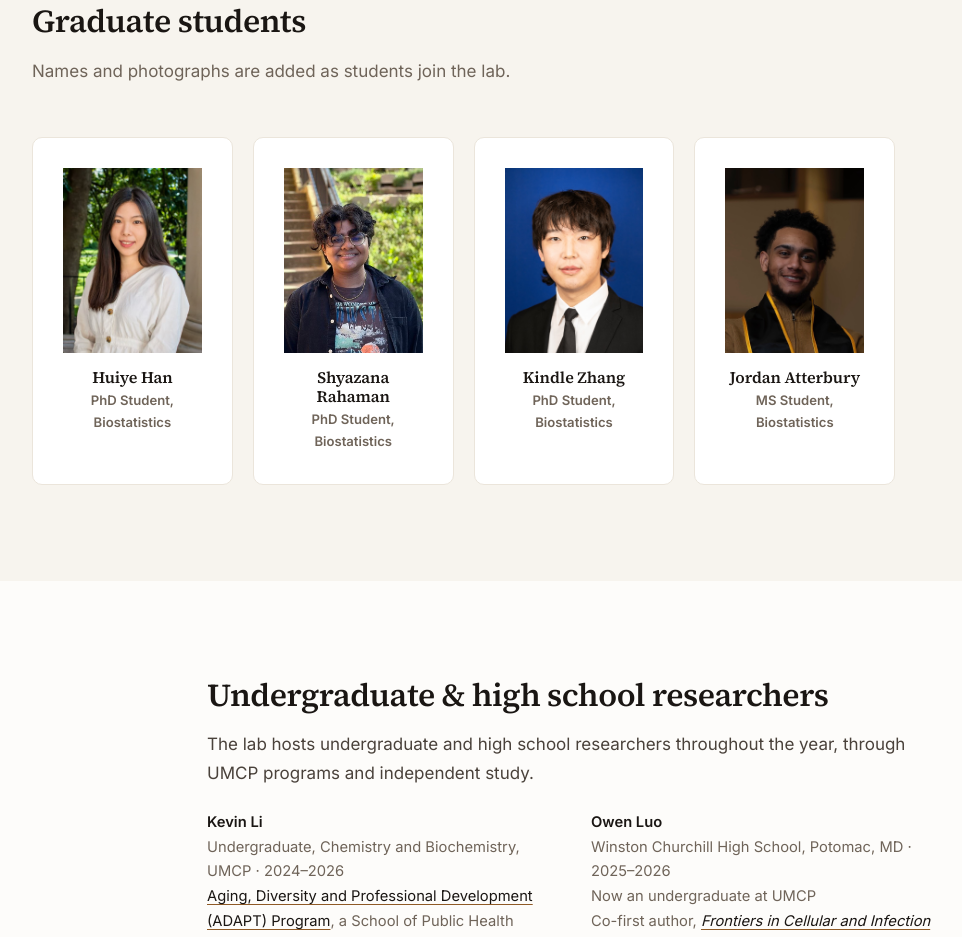
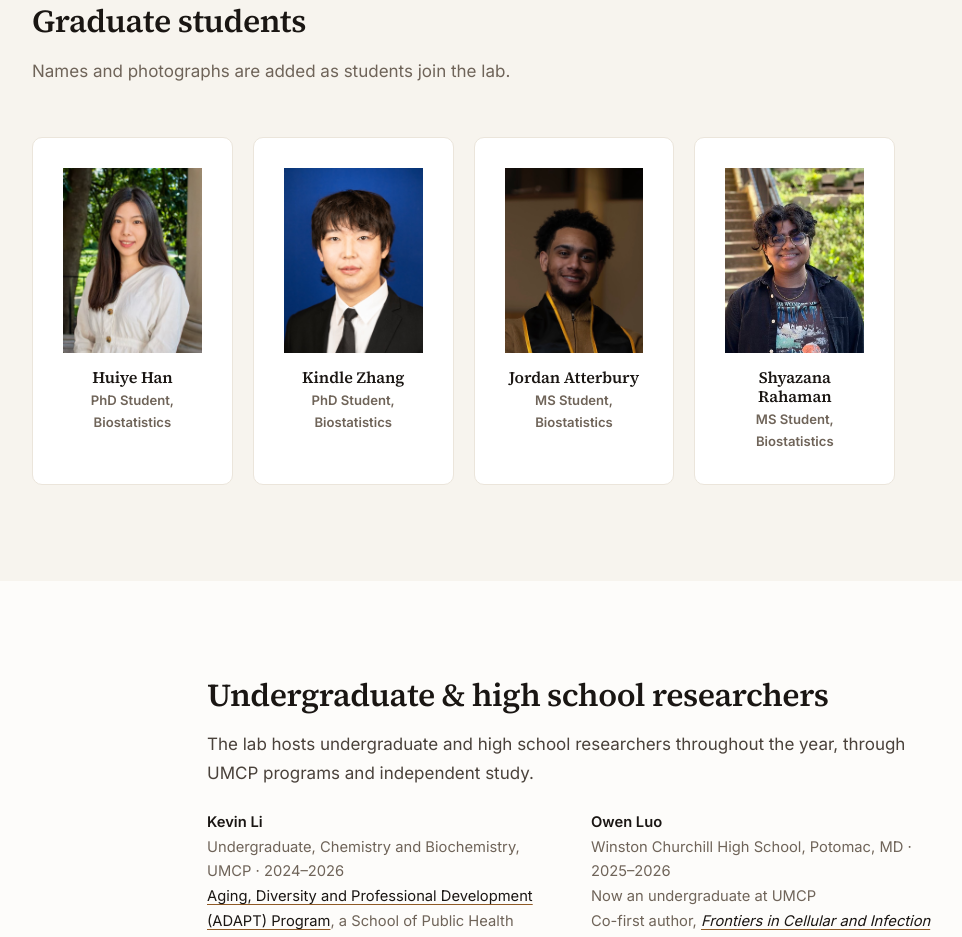
Before and after one commit to MATRIX-Research-Lab/MATRIX-Research-Lab.github.io, a plain HTML site: page docs/people.html in a window 1280 px wide. Shown: the part 2739-3676 px from the top of the page, without its empty margins (66-1028 px from the left). Drawn offline with Linux system fonts and the light colour scheme.

Commit message:
List Shyazana Rahaman as an MS student
Co-Authored-By: Claude Opus 5.5 <noreply@anthropic.com>

```diff
--- a/docs/people.html
+++ b/docs/people.html
@@ -178,11 +178,6 @@
           <p class="role">PhD Student, Biostatistics</p>
         </div>
         <div class="card member">
-          <img src="assets/img/shyazana-rahaman.jpg" alt="Shyazana Rahaman">
-          <h3>Shyazana Rahaman</h3>
-          <p class="role">PhD Student, Biostatistics</p>
-        </div>
-        <div class="card member">
           <img src="assets/img/kindle-zhang.jpg" alt="Kindle Zhang">
           <h3>Kindle Zhang</h3>
           <p class="role">PhD Student, Biostatistics</p>
@@ -190,6 +185,11 @@
         <div class="card member">
           <img src="assets/img/jordan-atterbury.jpg" alt="Jordan Atterbury">
           <h3>Jordan Atterbury</h3>
+          <p class="role">MS Student, Biostatistics</p>
+        </div>
+        <div class="card member">
+          <img src="assets/img/shyazana-rahaman.jpg" alt="Shyazana Rahaman">
+          <h3>Shyazana Rahaman</h3>
           <p class="role">MS Student, Biostatistics</p>
         </div>
       </div>
```
